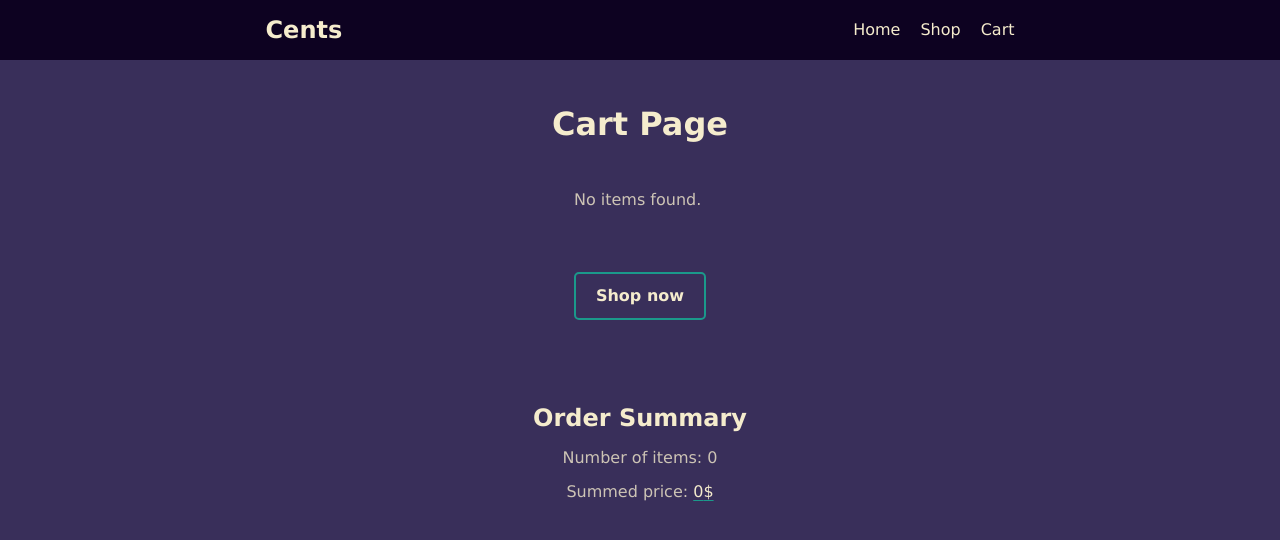
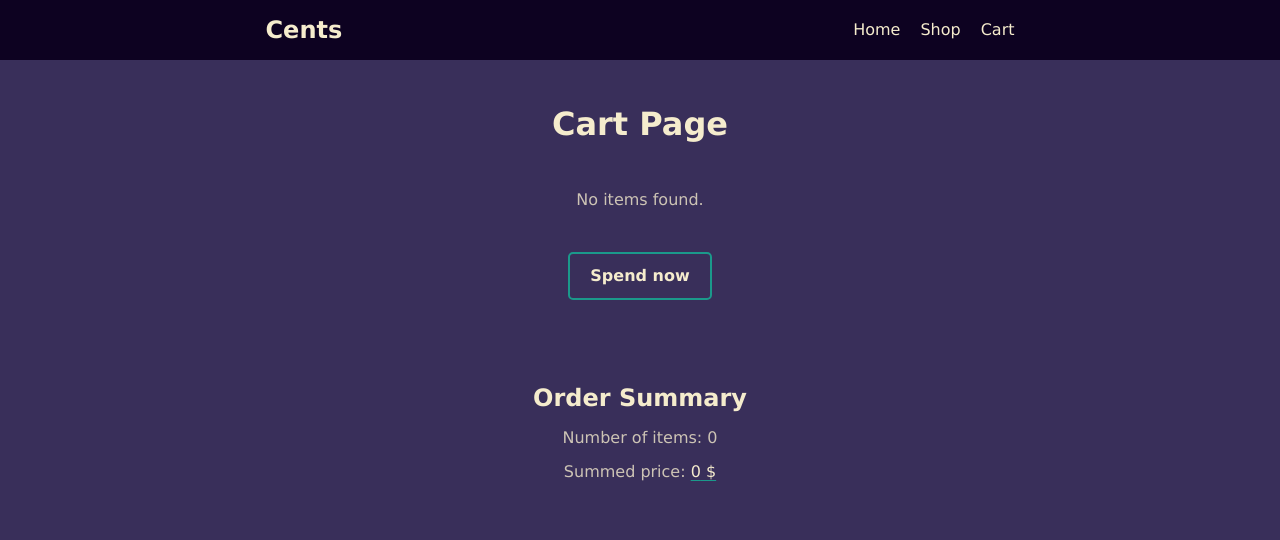
Before and after one commit to Julczan/shopping-cart, a React (Vite) app: page /cart in a window 1280 px wide. Shown: the top 540 px of the page. Built offline with nearby package versions, Linux system fonts and the light colour scheme.

Commit message:
fix tests that broke because of multiple Shop texts

```diff
--- a/src/components/CartPage/CartPage-styles.js
+++ b/src/components/CartPage/CartPage-styles.js
@@ -9,7 +9,9 @@ export const CartItem = styled.div`
   border: black solid 2px;
 `;
 
-export const CartPageStyled = styled(ShopStyled)``;
+export const CartPageStyled = styled(ShopStyled)`
+  text-align: center;
+`;
 
 export const ButtonsDiv = styled.div`
   display: flex;
--- a/src/components/CartPage/CartPage.jsx
+++ b/src/components/CartPage/CartPage.jsx
@@ -83,7 +83,7 @@ function CartPage() {
         ) : (
           <>
             <SubText>No items found.</SubText>
-            <StyledLink to={"/shop"}>Shop now</StyledLink>
+            <StyledLink to={"/shop"}>Spend now</StyledLink>
           </>
         )}
       </CardsGrid>
--- a/src/components/CartPage/OrderSummary.jsx
+++ b/src/components/CartPage/OrderSummary.jsx
@@ -30,7 +30,7 @@ function OrderSummary() {
       <SumTitle>Order Summary</SumTitle>
       <SubText>Number of items: {summedQuantity}</SubText>
       <SubText>
-        Summed price: <DecoratedText>{priceSum}$</DecoratedText>
+        Summed price: <DecoratedText>{priceSum} $</DecoratedText>
       </SubText>
 
       {productsCart.length !== 0 ? (
--- a/src/components/HomePage/HomePage-styles.js
+++ b/src/components/HomePage/HomePage-styles.js
@@ -7,13 +7,13 @@ export const HomeStyled = styled.div`
   align-items: center;
   height: 90vh;
   justify-content: center;
+  gap: 20px;
 `;
 
 export const StyledLink = styled(Link)`
   color: var(--text-primary);
   font-weight: bold;
   border: 2px solid var(--btn-primary);
-  margin-top: 20px;
   padding: 10px 20px;
   border-radius: 5px;
 `;
--- a/src/components/HomePage/HomePage.jsx
+++ b/src/components/HomePage/HomePage.jsx
@@ -14,7 +14,7 @@ function HomePage() {
       <SubText>
         Just give me the <StyledSpan>money</StyledSpan>
       </SubText>
-      <StyledLink to={"/shop"}>Shop Now</StyledLink>
+      <StyledLink to={"/shop"}>Spend Now</StyledLink>
     </HomeStyled>
   );
 }
```
Also changed, not shown: 1 other file (tests, documents, lock files or other folders).
